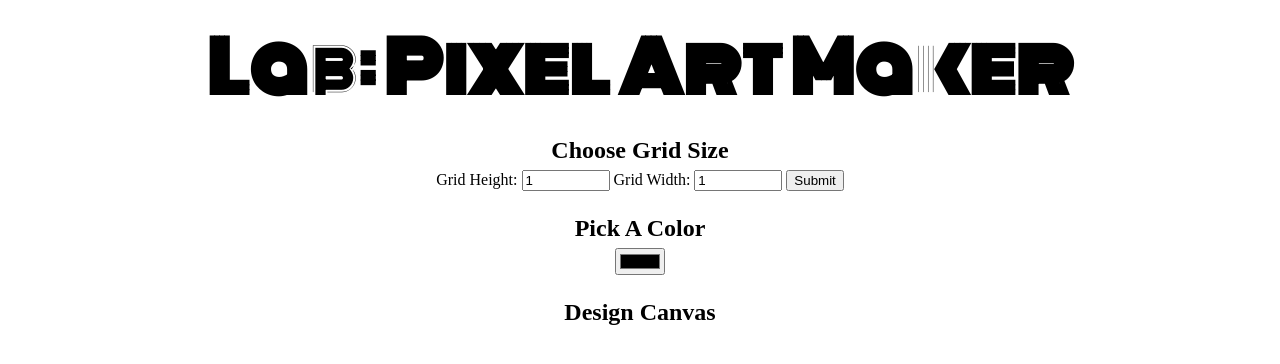
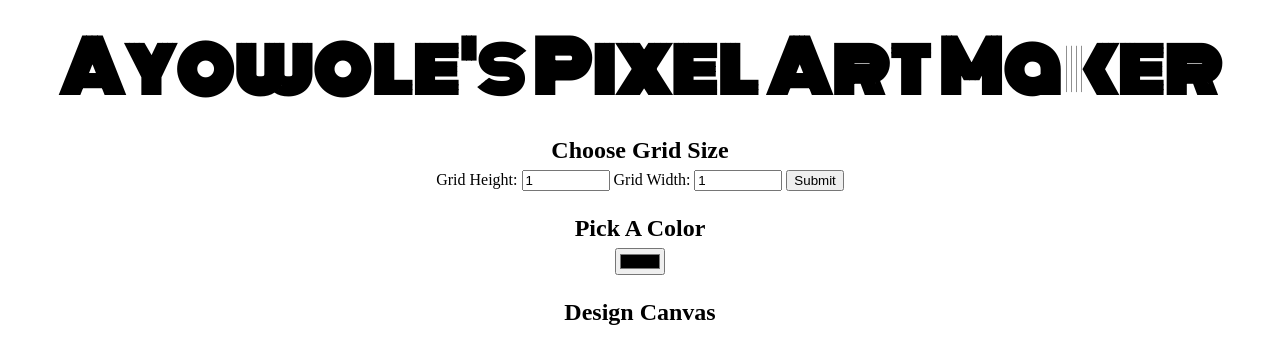
Before and after one commit to AyowoleDotun/Project-Pixel-Art-Maker, a plain HTML site: page index.html in a window 1280 px wide. Drawn offline with Linux system fonts and the light colour scheme.

Commit message:
Update index.html

```diff
--- a/index.html
+++ b/index.html
@@ -6,7 +6,7 @@
     <link rel="stylesheet" href="styles.css">
 </head>
 <body>
-    <h1>Lab: Pixel Art Maker</h1>
+    <h1>Ayowole's Pixel Art Maker</h1>
 
     <h2>Choose Grid Size</h2>
     <form id="sizePicker">
```
